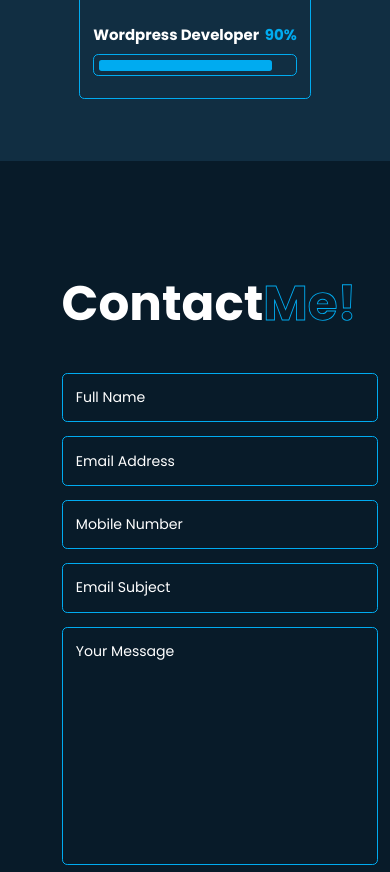
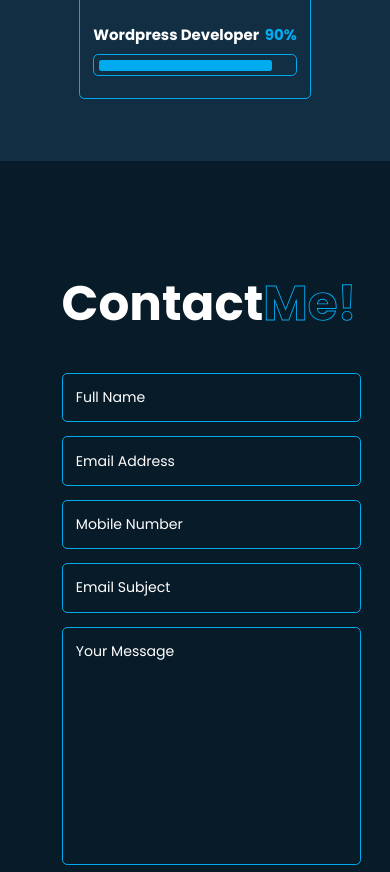
Before and after one commit to Ratan-hub-coder/Portfolio, a plain HTML site: page index.html in a window 390 px wide. Shown: the part 4483-5355 px from the top of the page. Drawn offline with nearby package versions, Linux system fonts and the light colour scheme.

Commit message:
reducing a width in media width:462px

```diff
--- a/style.css
+++ b/style.css
@@ -684,7 +684,7 @@ z-index: 1;
         padding: 10rem 4% 5rem 5%;
     }
     .contact form{
-        width: 36rem;
+        width: 34rem;
     }
     .contact form .input-box .input-field{
         width: 100%;
```
